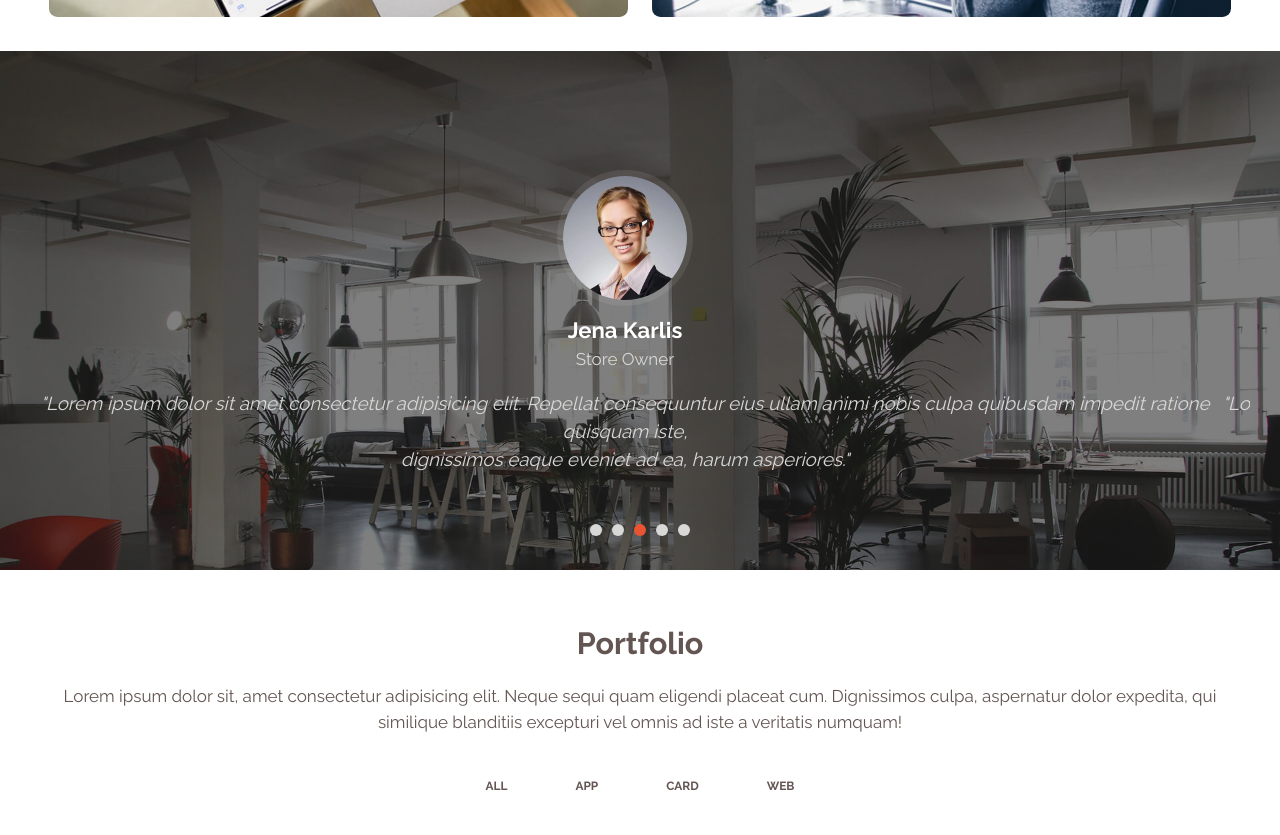
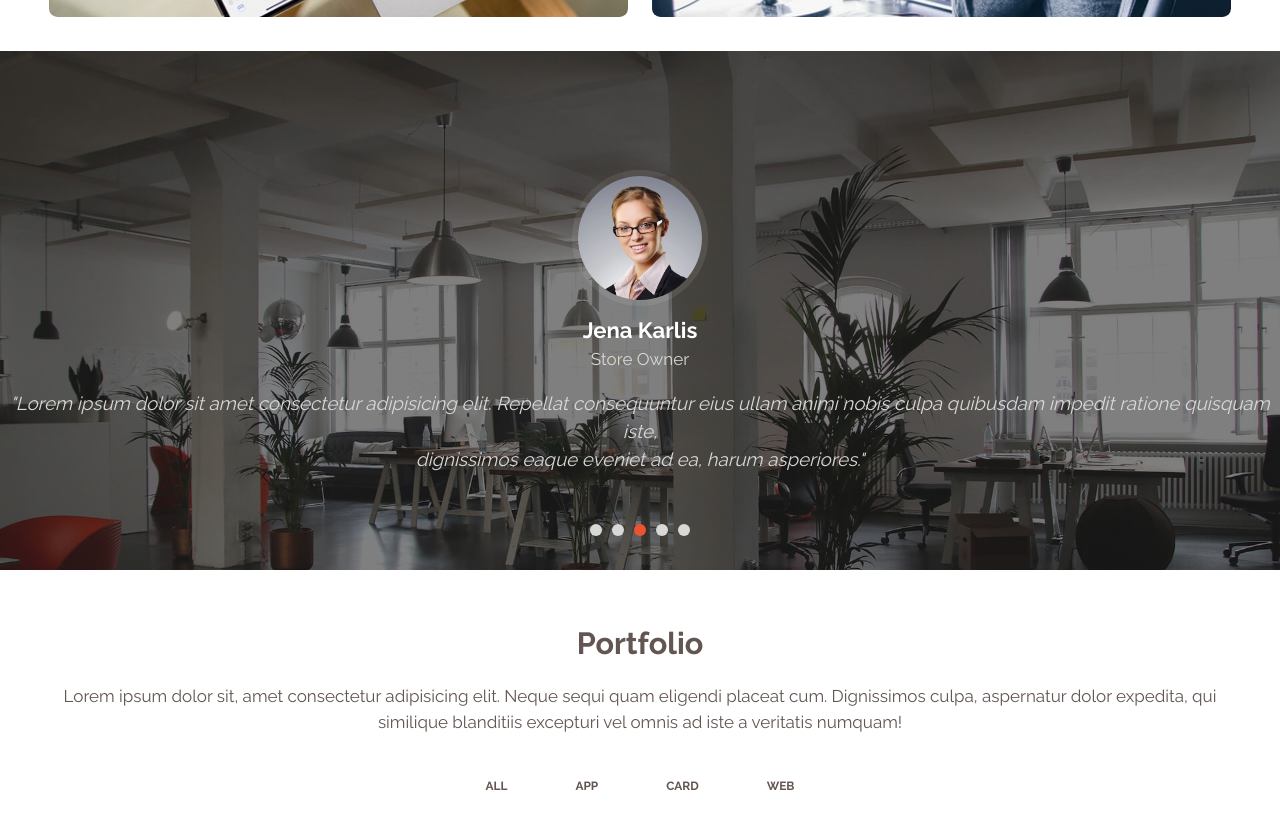
Before and after one commit to asvindraRajpoot/Flexor-Assignment---Checkpoint-4, a plain HTML site: page index.html in a window 1280 px wide. Shown: the part 3573-4408 px from the top of the page. Drawn offline with Linux system fonts and the light colour scheme.

Commit message:
Updating changes

```diff
--- a/assets/stylesheet/style.css
+++ b/assets/stylesheet/style.css
@@ -689,6 +689,7 @@ a {
     url(../media/testimonials-bg.jpg);
   background-repeat: no-repeat;
   background-size: cover;
+
 }
 .owner-image img {
   width: 8rem;
@@ -699,6 +700,7 @@ a {
 }
 .owner-image {
   margin-top: 7rem;
+
 }
 .owner-details {
   color: var(--white);
@@ -1294,3 +1296,7 @@ form .btn {
     font-size: 18px;
   }
 }
+
+.bars{
+  display:none;
+}
--- a/index.html
+++ b/index.html
@@ -378,8 +378,8 @@
         </div>
 
     </section>
-    <section class="owner">
-        <div class=" container text-center owner-container">
+    <section class="owner flex-100">
+        <div class="  text-center owner-container">
                 <div class="owner-details sm-flex-100 ">
 
 
```
